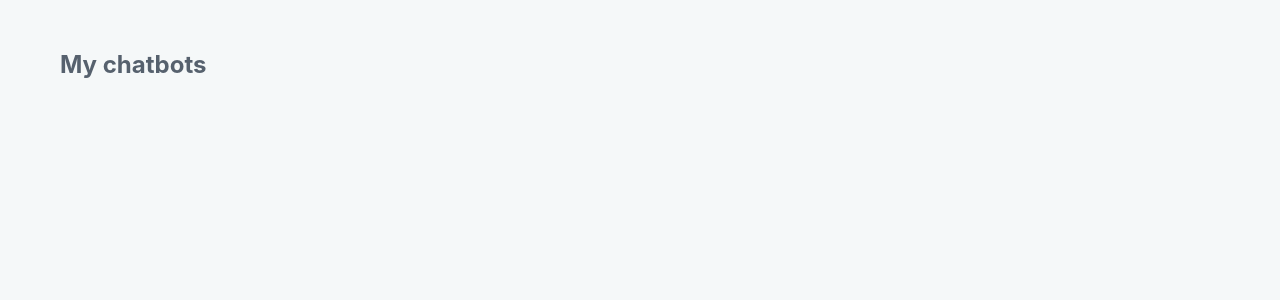
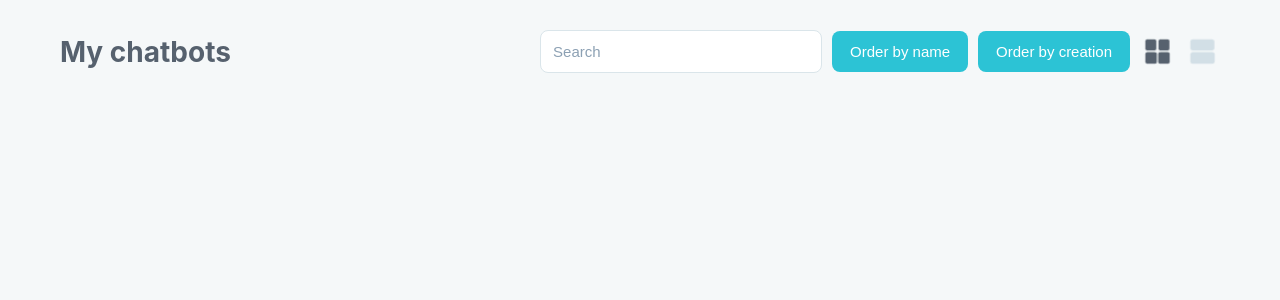
Before and after one commit to mariotolucas/smart-contacts, a React (Create React App) app: page / in a window 1280 px wide. Shown: the top 300 px of the page. Built offline with nearby package versions, Linux system fonts and the light colour scheme.

Commit message:
Adding butotns on filter

```diff
--- /dev/null
+++ b/src/components/Button/ButtonStyled.js
@@ -0,0 +1,19 @@
+import styled from 'styled-components'
+
+export const CustomButton = styled.button`
+  background-color: ${({ theme, color }) => color || theme.primaryColor};
+  border: none;
+  border-radius: ${({ theme }) => theme.borderRadius};
+  color: #fff;
+  padding: 12px 18px;
+  font-size: 15px;
+`
+
+export const IconButtonStyled = styled.button`
+  border: none;
+  outline: none;
+  width: 35px;
+  height: 35px;
+  background: url(${({ icon }) => icon}) no-repeat center center;
+  background-size: 100%;
+`
--- /dev/null
+++ b/src/components/Button/index.js
@@ -0,0 +1,36 @@
+import React from 'react'
+import PropTypes from 'prop-types'
+import { CustomButton, IconButtonStyled } from './ButtonStyled'
+
+export const IconButton = ({ onClick, ariaLabel, icon }) => {
+  return (
+    <IconButtonStyled
+      icon={icon}
+      ariaLabel={ariaLabel}
+      onClick={onClick}/>
+  )
+}
+
+IconButton.propTypes = {
+  ariaLabel: PropTypes.string.isRequired,
+  onClick: PropTypes.func.isRequired,
+  icon: PropTypes.string
+}
+
+const Button = ({ children, color, onClick }) => {
+  return (
+    <CustomButton
+      color={color}
+      onClick={onClick}>
+      {children}
+    </CustomButton>
+  )
+}
+
+Button.propTypes = {
+  children: PropTypes.string.isRequired,
+  onClick: PropTypes.func.isRequired,
+  color: PropTypes.string
+}
+
+export default Button
--- /dev/null
+++ b/src/components/Inputs/Text/InputStyled.js
@@ -0,0 +1,16 @@
+import styled from 'styled-components'
+
+export const CustomInput = styled.input`
+  border-radius: ${({ theme }) => theme.borderRadius};
+  border: solid 1px #dae5ea;
+  padding: 12px;
+  width: 40%;
+  color: ${({ theme }) => theme.fontColorSecondary};
+  outline: none;
+  font-size: 15px;
+  width: 20vw;
+
+  ::placeholder {
+    color: #8ca0b3;
+  }
+`
--- /dev/null
+++ b/src/components/Inputs/Text/index.js
@@ -0,0 +1,22 @@
+import React from 'react'
+import PropTypes from 'prop-types'
+import { CustomInput } from './InputStyled'
+
+const Input = ({ value, onChange, placeholder }) => {
+  return (
+    <CustomInput
+      value={value}
+      type='text'
+      placeholder={placeholder}
+      onChange={onChange}
+    />
+  )
+}
+
+Input.propTypes = {
+  value: PropTypes.string,
+  onChange: PropTypes.func.isRequired,
+  placeholder: PropTypes.string
+}
+
+export default Input
--- a/src/pages/Contacts/ContactsStyled.js
+++ b/src/pages/Contacts/ContactsStyled.js
@@ -2,8 +2,21 @@ import styled from 'styled-components'
 
 export const Header = styled.div`
   display: flex;
+  justify-content: space-between;
+  align-items: center;
 `
 
-export const Title = styled.h2`
+export const Title = styled.h1`
   color: ${({ theme }) => theme.fontColor};
+  display: contents;
+  font-size: 28px;
 `
+
+export const FiltersWrapper = styled.div`
+  display: flex;
+  align-items: center;
+
+  > input, button:not(:last-child) {
+    margin-right: 10px;
+  }
+`
--- a/src/pages/Contacts/index.js
+++ b/src/pages/Contacts/index.js
@@ -1,11 +1,22 @@
 import React from 'react'
-import { Title, Header } from './ContactsStyled'
+import Button, { IconButton } from '../../components/Button'
+import Input from '../../components/Inputs/Text'
+import { Title, Header, FiltersWrapper } from './ContactsStyled'
+import blocksIcon from '../../assets/img/organize-blocks.png'
+import listIcon from '../../assets/img/organize-list.png'
 
 const Contacts = () => {
   return (
     <div>
       <Header>
         <Title>My chatbots</Title>
+        <FiltersWrapper>
+          <Input placeholder='Search'/>
+          <Button>Order by name</Button>
+          <Button>Order by creation</Button>
+          <IconButton icon={blocksIcon} ariaLabel='Organize using cars.'/>
+          <IconButton icon={listIcon} ariaLabel='Organize using list.'/>
+        </FiltersWrapper>
       </Header>
     </div>
   )
--- a/src/theme.js
+++ b/src/theme.js
@@ -1,5 +1,6 @@
 export default {
   primaryColor: '#2cc3d5',
   fontColor: '#56616e',
-  fontColorSecondary: '#6f88a3'
+  fontColorSecondary: '#6f88a3',
+  borderRadius: '8px'
 }
```
Also changed, not shown: src/assets/img/organize-blocks.png (added), src/assets/img/organize-list.png (added).
